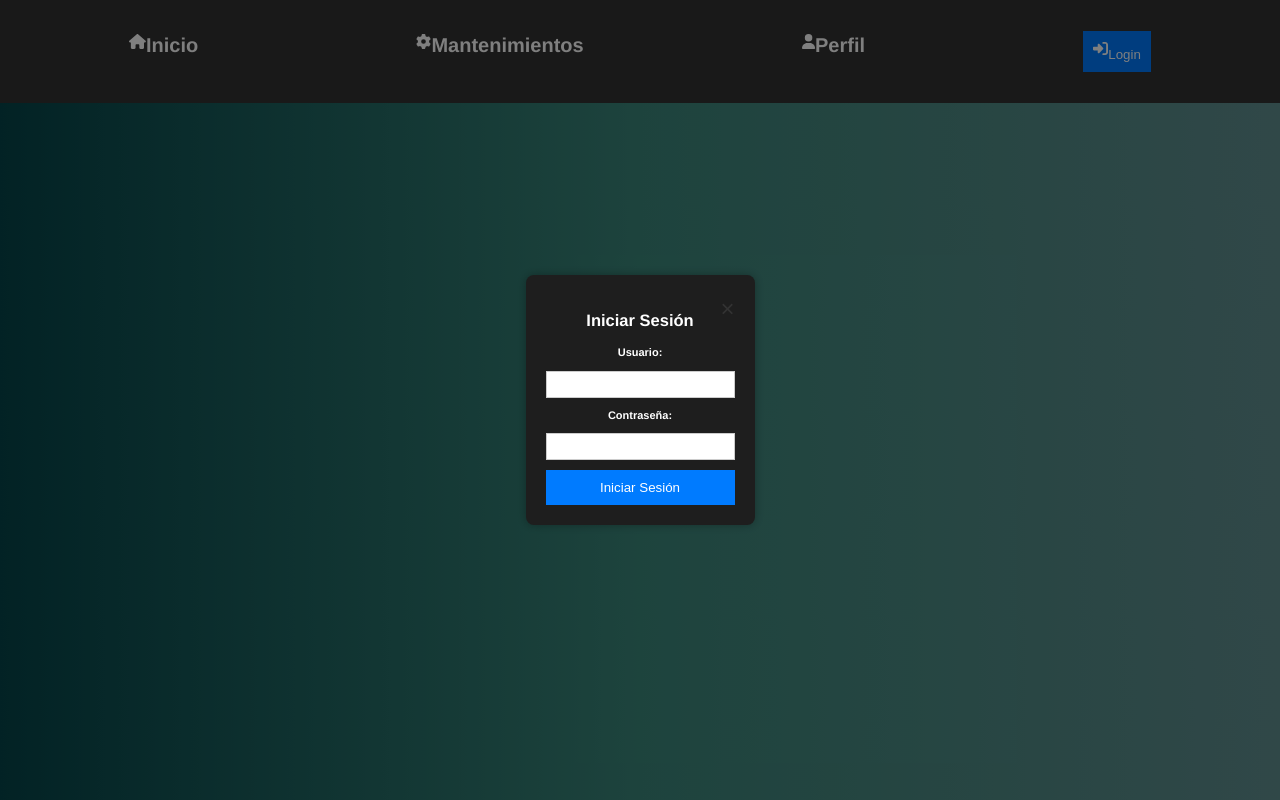
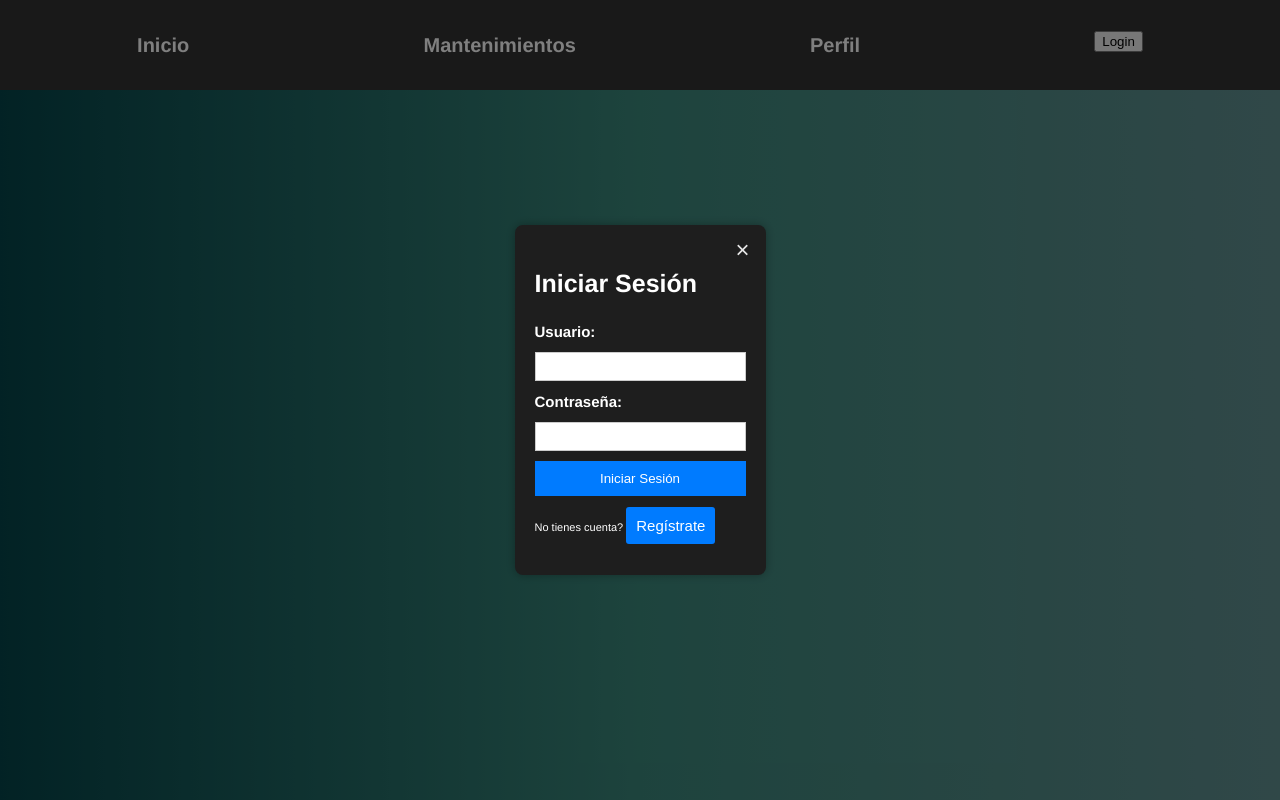
Before and after one commit to KenBoost/BookIt-app, a React (Create React App) app: page / in a window 1280 px wide. Both pictures are taken after a click on the button "Login". Built offline with nearby package versions, Linux system fonts and the light colour scheme.

Commit message:
modales capa frontend listos

```diff
--- a/src/components/Login/index.js
+++ b/src/components/Login/index.js
@@ -2,7 +2,7 @@ import React from 'react';
 import './index.scss';
 
 
-const Login = ({ onClose }) => {
+const Login = ({ onClose, onRegisterClick }) => {
   return (
     <div className="login-modal">
       <div className="login-content">
@@ -17,6 +17,7 @@ const Login = ({ onClose }) => {
           <input type="password" id="password" name="password" />
           <button type="submit">Iniciar Sesión</button>
         </form>
+        <p>No tienes cuenta? <button className='register-button' onClick={onRegisterClick}>Regístrate</button></p>
       </div>
     </div>
   );
--- a/src/components/Login/index.scss
+++ b/src/components/Login/index.scss
@@ -10,16 +10,14 @@
   height: 100%;
   background: rgba(0, 0, 0, 0.5); /* Fondo semi-transparente para oscurecer el fondo */
   z-index: 999; /* Coloca el modal en la parte superior */
-  }
 
   .login-content {
     background: #1e1e1e;
     padding: 20px;
     border-radius: 8px;
     box-shadow: 0 0 10px rgba(0, 0, 0, 0.3);
-    text-align: center;
+    text-align: left;
     position: relative;
-  }
 
     .close-button {
       position: absolute;
@@ -29,23 +27,28 @@
       border: none;
       font-size: 24px;
       cursor: pointer;
-    color: #333;
+      color: #e7e7e7;
     }
 
+    h2 {
+      font-size: 2.5rem;
+      margin-bottom: 20px;
+    }
     /* Form styles */
     form {
       display: flex;
       flex-direction: column;
       gap: 10px;
-  }
 
       label {
         font-weight: bold;
+        font-size: 1.5rem;
       }
 
       input {
         padding: 5px;
         border: 1px solid #ccc;
+        font-size: 1.5rem;
       }
 
       button {
@@ -55,6 +58,22 @@
         border: none;
         cursor: pointer;
       }
+    }
+    button.register-button {
+      background: #007BFF; /* Cambia el color de fondo */
+      color: #fff; /* Cambia el color del texto */
+      padding: 10px;
+      border: none;
+      border-radius: 3px; /* Agrega bordes redondeados */
+      cursor: pointer;
+      font-size: 1.5rem; /* Ajusta el tamaño del texto */
+      transition: background-color 0.3s;
+
+      &:hover {
+        background: #45a049; /* Cambia el color de fondo al pasar el mouse */
+      }
+    }
+  }
 
   /* Responsiveness */
   @media (max-width: 768px) {
@@ -62,3 +81,4 @@
       width: 80%;
     }
   }
+}
--- a/src/components/Navbar/index.js
+++ b/src/components/Navbar/index.js
@@ -1,17 +1,22 @@
 import React, { useState } from 'react'
 import { FontAwesomeIcon } from '@fortawesome/react-fontawesome'
-import { faLinkedin, faGithub, faInstagram, } from '@fortawesome/free-brands-svg-icons'
 import { faHome, faUser, faRightToBracket, faCog} from '@fortawesome/free-solid-svg-icons';
 
 import { Link, NavLink } from 'react-router-dom'
 import Login from '../Login' // Importa el componente de inicio de sesión
+import Register from '../Register'
 import './index.scss'
 
 const Navbar = () => {
   const [showLogin, setShowLogin] = useState(false); // Estado para controlar la visibilidad del formulario de inicio de sesión
+  const [showRegister, setShowRegister] = useState(false);
 
   const toggleLogin = () => {
     setShowLogin(!showLogin); // Alternar la visibilidad del formulario de inicio de sesión
+  };
+
+  const toggleRegister = () => {
+    setShowRegister(!showRegister); // Alternar la visibilidad del formulario de registro
   };
 
   return (
@@ -19,30 +24,27 @@ const Navbar = () => {
       <ul className="navbar-list">
         <li className="navbar-item">
           <NavLink to="/" activeClassName="active" exact>
-            <FontAwesomeIcon icon={faHome} />
             Inicio
           </NavLink>
         </li>
         <li className="navbar-item">
           <NavLink to="/perfil" activeClassName="active">
-            <FontAwesomeIcon icon={faCog} />
             Mantenimientos
           </NavLink>
         </li>
         <li className="navbar-item">
           <NavLink to="/perfil" activeClassName="active">
-            <FontAwesomeIcon icon={faUser} />
             Perfil
           </NavLink>
         </li>
         <li className="navbar-item">
           <button onClick={toggleLogin}>
-            <FontAwesomeIcon icon={faRightToBracket} />
             Login
           </button>
         </li>
       </ul>
-      {showLogin && <Login onClose={toggleLogin} />} {/* Muestra el formulario de inicio de sesión si showLogin es true */}
+      {showLogin && <Login onClose={toggleLogin} onRegisterClick={toggleRegister} />}
+      {showRegister && <Register onClose={toggleRegister} />}
     </nav>
   );
 };
--- /dev/null
+++ b/src/components/Register/index.js
@@ -0,0 +1,25 @@
+import './index.scss'
+
+const Register = ({ onClose }) => {
+    return (
+      <div className="register-modal">
+        <div className="register-content">
+          <button className="close-button" onClick={onClose}>
+            &times;
+          </button>
+          <h2>Registro</h2>
+          <form>
+            <label htmlFor="newUsername">Nombre Usuario:</label>
+            <input type="text" id="newUsername" name="newUsername" />
+            <label htmlFor="newUsername">Correo Electrónico:</label>
+            <input type="text" id="newEmail" name="newEmail" />
+            <label htmlFor="newPassword">Nueva Contraseña:</label>
+            <input type="password" id="newPassword" name="newPassword" />
+            <button type="submit">Registrarse</button>
+          </form>
+        </div>
+      </div>
+    );
+  };
+
+  export default Register;
--- /dev/null
+++ b/src/components/Register/index.scss
@@ -0,0 +1,78 @@
+// register-modal.scss
+
+.register-modal {
+    position: fixed;
+    top: 0;
+    left: 0;
+    width: 100%;
+    height: 100%;
+    background-color: rgba(0, 0, 0, 0.5);
+    display: flex;
+    justify-content: center;
+    align-items: center;
+    z-index: 1000;
+
+    // Estilo para el contenido del modal
+    .register-content {
+      background-color: #242424;
+      padding: 20px;
+      border-radius: 5px;
+      box-shadow: 0 2px 4px rgba(0, 0, 0, 0.2);
+      width: 300px;
+      text-align: left;
+      position: relative;
+
+    // Botón de cierre
+    .close-button {
+        position: absolute;
+        top: 10px;
+        right: 10px;
+        background: none;
+        border: none;
+        font-size: 2.5rem;
+        cursor: pointer;
+        color: #ffffff;
+      }
+
+      h2 {
+        font-size: 2.5rem;
+        margin-bottom: 20px;
+      }
+
+      form {
+        label {
+          display: block;
+          margin-bottom: 5px;
+          font-size: 1.5rem;
+          font-weight: bold;
+        }
+
+        input {
+          width: 92%;
+          padding: 10px;
+          margin-bottom: 10px;
+          border: 1px solid #ccc;
+          border-radius: 3px;
+          font-size: 1.5rem;
+        }
+
+        button[type="submit"] {
+          width: 100%;
+          padding: 10px;
+          background-color: #007bff;
+          color: #fff;
+          border: none;
+          border-radius: 3px;
+          cursor: pointer;
+          font-size: 1.5rem;
+          transition: background-color 0.3s;
+
+          &:hover {
+            background-color: #0056b3;
+          }
+        }
+      }
+    }
+
+
+  }
```
Lines whose indentation alone changed are shown as unchanged.
